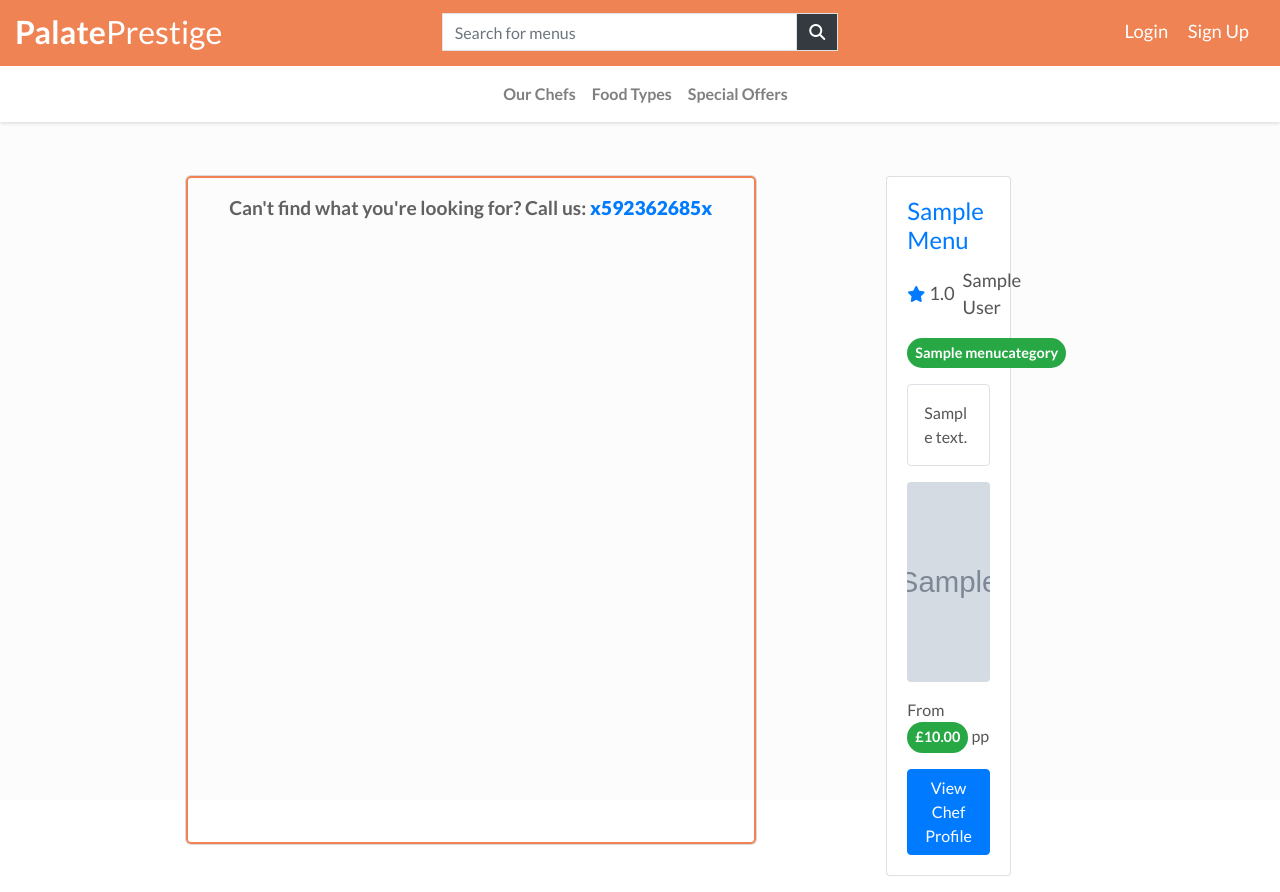
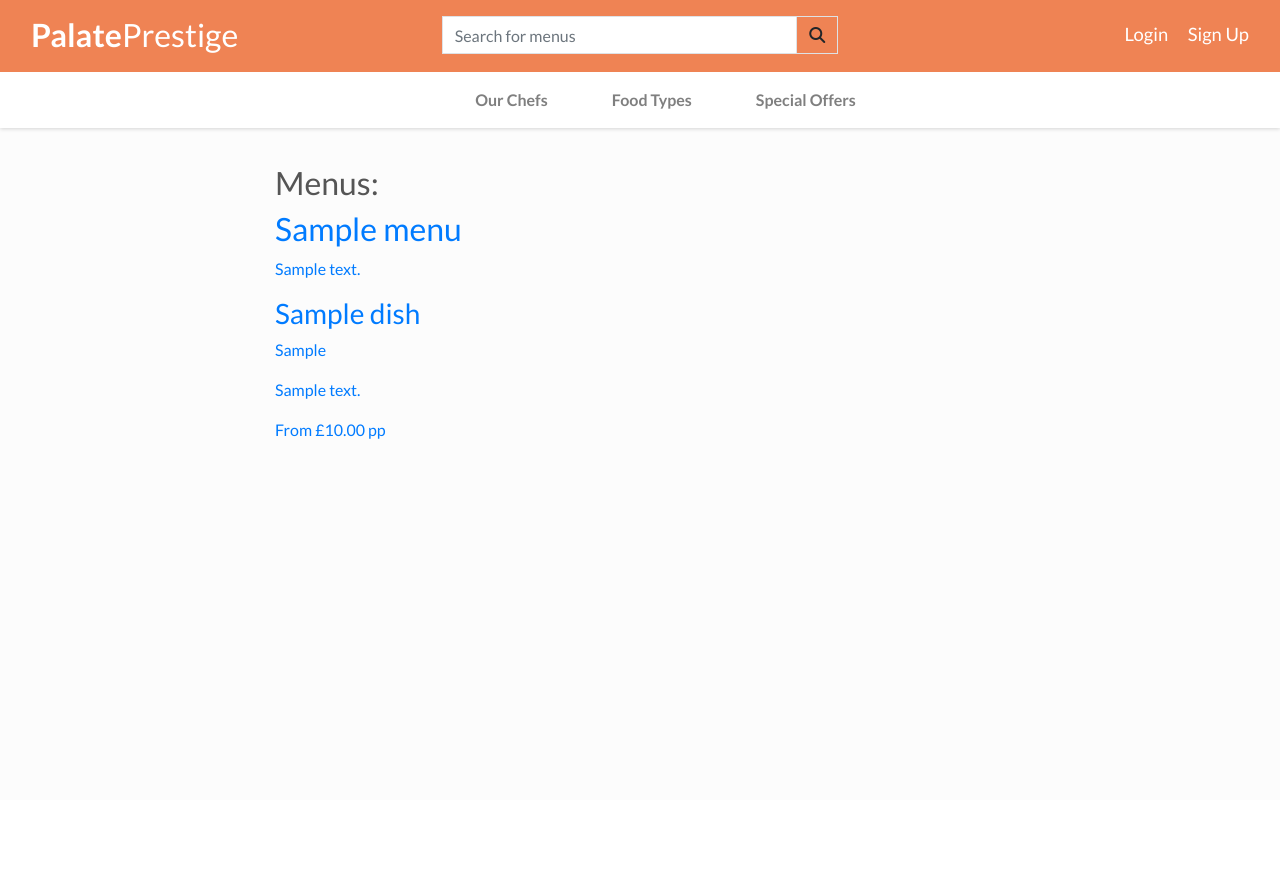
Before and after one commit to JiiXaa/PalatePrestige, a Django app: page /menus/ in a window 1280 px wide. After the commit the page ends 439 px from the top, so only its background shows below. Run offline with Django 3.2, Linux system fonts and the light colour scheme; tables that the repository leaves empty hold one stand-in row (values such as "Sample post"); grey boxes marked "Sample" are stand-in pictures; some libraries are stand-ins or nearby versions.

Commit message:
Revert "Styled the all menus page, and refactored bootstrap classes to work with version 5 instead of 4."
This reverts commit 1aeb0673cf08c1cb7ab2d4e768fe37dc2e1a4fb5.

```diff
--- a/menus/templates/menus.html
+++ b/menus/templates/menus.html
@@ -2,62 +2,49 @@
 {% load static %}
 
 {% block extra_js %}
+    <!-- Chef's availability JS -->
+    <script src="{% static 'js/bookings/index.js' %}"></script>
 {% endblock %}
 
 {% block extra_css %}
 {% endblock %}
 
+{% block page_header %}
+  <div class="container header-container">
+    <div class="row">
+      <div class="col"></div>
+    </div>
+  </div>
+{% endblock %}
+
 {% block content %}
   <div class="overlay"></div>
-<div class="container mt-custom-10rem mt-custom-7rem">
+  <div class="container fluid">
     <div class="row">
-      <div class="col-10 col-lg-6 mx-auto mb-5 pt-3 call-cta">
-        <p class="text-center text-grey-dark">
-          Can't find what you're looking for? Call us:
-          <a href="tel:+x592362685x" class="text-primary"><strong>x592362685x</strong></a>
-        </p>
+      <div class="col-12 col-md-6 col-lg-4 offset-lg-2">
+        <h2>Menus:</h2>
+        {% if user.is_authenticated and user.chef %}
+        <a href="{% url 'add_menu' %}" class="btn btn-primary">Add Menu</a>
+        {% endif %}
+        {% for menu in all_menus %}
+          <div class="row">
+            <div class="col-12">
+              <a href="{% url 'menu_detail' menu_id=menu.id %}">
+                <div>
+                  <h2>{{ menu.title }}</h2>
+                  <p>{{ menu.description }}</p>
+                  {% for dish in menu.dishes.all %}
+                    <h3>{{ dish.name }}</h3>
+                    <p>{{ dish.category }}</p>
+                    <p>{{ dish.description }}</p>
+                  {% endfor %}
+                  <p>From &#163;{{ menu.price }} pp </p>
                 </div>
-        {% if user.is_authenticated and user.chef %}
-        <div class="col-12 text-center mb-4">
-            <a href="{% url 'add_menu' %}" class="btn btn-primary">Add Menu</a>
-        </div>
-        {% endif %}
-        <div class="card-deck">
-          {% for menu in all_menus %}
-            {% for dish in menu.dishes.all %}
-            <!-- Check if first main dish has an image. Only show cards that have image. -->
-              {% if forloop.counter == 1 and dish.image %}
-                <div class="col-12 col-md-6 mb-3">
-                  <div class="card chef-menu-card h-100" data-menu-id="{{ menu.id }}" data-menu-title="{{ menu.title }}" data-chef-id="{{ menu.chef.user_id }}" data-chef-first-name="{{ menu.chef.user.first_name }}" data-chef-last-name="{{ menu.chef.user.last_name }}" data-menu-price="{{ menu.price }}">
-                    <div class="card-body">
-                      <a href="{% url 'menu_detail' menu_id=menu.id %}">
-                        <h4 class="card-title">{{ menu.title|title }}</h4>
               </a>
-                      <div class="d-flex align-items-center mb-3">
-                        <div class="d-flex align-items-center mr-2">
-                          <i class="fas fa-star text-primary mr-1"></i>
-                          <span class="review-span " style="font-size: 1.15rem;">{{ menu.chef.average_rating }}</span>
-                        </div>
-                        <p class="mb-0" style="font-size: 1.15rem;">{{ menu.chef.user.first_name }} {{ menu.chef.user.last_name }}</p>
-                      </div>
-                      <p class="badge badge-pill badge-success p-2" style="font-size: 0.9rem;">{{ menu.menu_category|capfirst }}</p>
-                      <div class="border rounded p-3 mb-3">
-                        <p class="card-text">{{ menu.description|capfirst }}</p>
-                      </div>
-                      <div class="chef-menu-card-content mb-3">
-                        <img src="{{ dish.image.url }}" alt="{{ dish.name }}" class="img-fluid rounded" style="height: 200px; object-fit: cover;">
-                      </div>
-                      <p>From <span class="badge badge-pill badge-success p-2" style="font-size: 0.9rem;">&#163;{{ menu.price }}</span> pp</p>
-                      <a href="{% url 'chef_detail' chef_id=menu.chef.user_id %}" class="btn btn-primary">View Chef Profile</a>
             </div>
         </div>
-                </div>
-              {% endif %}
-            {% endfor %}
         {% endfor %}
       </div>
     </div>
   </div>
-
-
 {% endblock %}
--- a/static/css/base.css
+++ b/static/css/base.css
@@ -9,7 +9,6 @@
   --accent-color-text: #000000;
 
   --text-black: #000000;
-  --text-grey-dark: #616161;
 
   --card-border-radius: 5px;
   --card-box-shadow: rgba(99, 99, 99, 0.2) 0px 2px 8px 0px;
@@ -157,21 +156,6 @@ html {
   color: #fff !important;
 }
 
-.text-grey-dark {
-  color: var(--text-grey-dark) !important;
-}
-
-.call-cta {
-  border: solid 2px var(--primary-color);
-  border-radius: 5px;
-  padding: 0.5rem 1rem 0.3rem;
-  font-size: 1.2rem;
-  font-weight: 600;
-  text-decoration: none;
-  box-shadow: rgba(0, 0, 0, 0.02) 0px 1px 3px 0px,
-    rgba(27, 31, 35, 0.15) 0px 0px 0px 1px;
-}
-
 .fa-xmark {
   cursor: pointer;
   color: #d32f2f;
@@ -186,13 +170,9 @@ html {
     rgba(27, 31, 35, 0.15) 0px 0px 0px 1px;
 }
 
-.custom-dropdown {
-  min-width: 250px;
-}
-
 @media screen and (min-width: 768px) {
   .mt-custom-10rem {
-    margin-top: 11rem;
+    margin-top: 10rem;
   }
 }
 
--- a/templates/base.html
+++ b/templates/base.html
@@ -28,7 +28,9 @@
     {% block corejs %}
     <!-- TODO: Fix double imports of the Bootstrap before styling!!! -->
     <script src="https://kit.fontawesome.com/733177767a.js" crossorigin="anonymous"></script>
-
+    <script src="https://cdn.jsdelivr.net/npm/jquery@3.5.1/dist/jquery.slim.min.js" integrity="sha384-DfXdz2htPH0lsSSs5nCTpuj/zy4C+OGpamoFVy38MVBnE+IbbVYUew+OrCXaRkfj" crossorigin="anonymous"></script>
+    <script src="https://cdn.jsdelivr.net/npm/popper.js@1.16.1/dist/umd/popper.min.js" integrity="sha384-9/reFTGAW83EW2RDu2S0VKaIzap3H66lZH81PoYlFhbGU+6BZp6G7niu735Sk7lN" crossorigin="anonymous"></script>
+    <script src="https://cdn.jsdelivr.net/npm/bootstrap@4.6.2/dist/js/bootstrap.min.js" integrity="sha384-+sLIOodYLS7CIrQpBjl+C7nPvqq+FbNUBDunl/OZv93DB7Ln/533i8e/mZXLi/P+" crossorigin="anonymous"></script>
     <script src="https://cdn.jsdelivr.net/npm/@popperjs/core@2/dist/umd/popper.min.js"></script>
     <script src="https://cdn.jsdelivr.net/npm/bootstrap@5.1.3/dist/js/bootstrap.min.js"></script>
     {% endblock %}
@@ -43,16 +45,16 @@
     <header id="headernav" class="container-fluid fixed-top">
       <div id="topnav" class="row bg-white pt-lg-2 d-none d-lg-flex">
         <div class="col-12 col-lg-4 my-auto py-1 py-lg-0 text-center text-lg-left">
-          <a href="{% url 'home' %}" class="navbar-brand">
+          <a href="{% url 'home' %}" class="nav-link main-logo-link">
             <h2 class="logo-font text-white my-0"><strong>Palate</strong>Prestige</h2>
           </a>
         </div>
         <div class="col-12 col-lg-4 my-auto py-1 py-lg-0">
           <form method="GET" action="{% url 'menus' %}">
             <div class="input-group w-100">
-              <input type="text" name="q" placeholder="Search for menus" class="form-control border border-black rounded-0">
+              <input type="text" name="q" placeholder="Search for menus" class="form-control border border-black rounded-0" >
               <div class="input-group-append">
-                <button type="submit" class="form-control btn btn-dark border border-black rounded-0">
+                <button type="submit" class="form-control btn btn-black border border-black rounded-0">
                   <span class="icon">
                     <i class="fas fa-search"></i>
                   </span>
@@ -62,33 +64,33 @@
           </form>
         </div>
         <div class="col-12 col-lg-4 my-auto py-1 py-lg-0">
-          <ul class="list-inline text-center text-lg-end my-0 d-flex">
+          <ul class="list-inline list-unstyled text-center text-lg-right my-0">
             {% if request.user.is_authenticated %}
-                <li class="list-inline-item dropdown mr-2 ml-auto">
-                    <a href="#" class="text-white nav-link" id="user-options" data-bs-toggle="dropdown" aria-haspopup="true">
+            <li class="list-inline-item dropdown mr-2">
+              <a href="#" class="text-white nav-link" id="user-options" data-toggle="dropdown" aria-haspopup="true" aria-expanded="false">
                 <div class="text-center">
                   <i class="fas fa-user" style="font-size: 1.25rem;"></i>
                 </div>
                 <span class="d-none d-lg-inline-block" style="font-size: 1.15rem;">My Account</span>
               </a>
-                    <ul class="dropdown-menu border-0" aria-labelledby="user-options">
+                <div class="dropdown-menu border-0" aria-labelledby="user-options">
                     {% if request.user.is_superuser %}
-                            <li><a href="#" class="dropdown-item">Admin</a></li>
+                        <a href="#" class="dropdown-item">Admin</a>
                     {% endif %}
                     {% if user.is_authenticated %}
                       {% if user|has_group:'Chef' %}
-                                <li><a href="{% url 'chef_detail' chef_id=user.id %}" class="dropdown-item">My Profile</a></li>
+                        <a href="{% url 'chef_detail' chef_id=user.id %}" class="dropdown-item">My Profile</a>
                       {% elif user|has_group:'Customer' %}
-                                <li><a href="{% url 'customer_detail' customer_id=user.id %}" class="dropdown-item">My Profile</a></li>
+                        <a href="{% url 'customer_detail' customer_id=user.id %}" class="dropdown-item">My Profile</a>
                       {% endif %}
                     {% endif %}
-                        <li><a href="#" class="dropdown-item">My Bookings</a></li>
-                        <li><a href="#" class="dropdown-item">My Reviews</a></li>
-                        <li><a href="{% url 'account_logout' %}" class="dropdown-item">Logout</a></li>
-                    </ul>
+                    <a href="#" class="dropdown-item">My Bookings</a>
+                    <a href="#" class="dropdown-item">My Reviews</a>
+                    <a href="{% url 'account_logout' %}" class="dropdown-item">Logout</a>
+                </div>
             </li>
             {% else %}
-                <li class="list-inline-item ml-auto" style="font-size: 1.15rem;">
+              <li class="list-inline-item" style="font-size: 1.15rem;">
                 <a href="{% url 'account_login' %}" class="mr-3 text-white">Login</a>
                 <a href="{% url 'account_signup' %}" class="mr-3 text-white">Sign Up</a>
               </li>
@@ -97,13 +99,12 @@
         </div>
       </div>
       <div class="row bg-white">
-        <nav class="navbar navbar-expand-lg navbar-light d-flex justify-content-center align-items-center w-100">
+        <nav class="navbar navbar-expand-lg navbar-light w-100">
           {% include "includes/mobile-top-header.html" %}
           {% include "includes/main-nav.html" %}
         </nav>
       </div>
     </header>
-
 
     {% if messages %}
     <div class="fixed-bottom">
--- a/templates/includes/main-nav.html
+++ b/templates/includes/main-nav.html
@@ -1,39 +1,39 @@
 <div class="collapse navbar-collapse" id="main-nav">
-    <ul class="navbar-nav mx-auto">
+  <ul class="navbar-nav w-auto mx-auto">
       <li class="nav-item dropdown">
-        <a class="logo-font font-weight-bold nav-link text-black me-5" href="#" id="all-chefs-link" data-bs-toggle="dropdown" aria-expanded="false">
+          <a class="logo-font font-weight-bold nav-link text-black mr-5" href="#" id="all-chefs-link" data-toggle="dropdown" aria-haspopup="true" aria-expanded="false">
               Our Chefs
           </a>
-        <ul class="dropdown-menu border-0" aria-labelledby="all-chefs-link">
-          <li><a href="#" class="dropdown-item">By Price</a></li>
-          <li><a href="#" class="dropdown-item">By Rating</a></li>
-          <li><a href="#" class="dropdown-item">By Category</a></li>
-          <li><a href="{% url 'chefs' %}" class="dropdown-item">All Chefs</a></li>
-        </ul>
+          <div class="dropdown-menu border-0" aria-labelledby="all-chefs-link">
+              <a href="" class="dropdown-item">By Price</a>
+              <a href="" class="dropdown-item ">By Rating</a>
+              <a href="" class="dropdown-item ">By Category</a>
+              <a href="{% url 'chefs' %}" class="dropdown-item">All Chefs</a>
+          </div>
       </li>
 
       <li class="nav-item dropdown">
-        <a class="logo-font font-weight-bold nav-link text-black me-5" href="#" id="food-link" data-bs-toggle="dropdown" aria-expanded="false">
+          <a class="logo-font font-weight-bold nav-link text-black mr-5" href="#" id="food-link" data-toggle="dropdown" aria-haspopup="true" aria-expanded="false">
               Food Types
           </a>
-        <ul class="dropdown-menu border-0" aria-labelledby="food-link">
-          <li><a href="{% url 'menus' %}?category=Mediterranean" class="dropdown-item">Mediterranean</a></li>
-          <li><a href="{% url 'menus' %}?category=Indian" class="dropdown-item">Indian</a></li>
-          <li><a href="{% url 'menus' %}?category=Thai" class="dropdown-item">Thai</a></li>
-          <li><a href="{% url 'menus' %}?category=Japanese" class="dropdown-item">Japanese</a></li>
-          <li><a href="{% url 'menus' %}" class="dropdown-item">All types</a></li>
-        </ul>
+          <div class="dropdown-menu border-0" aria-labelledby="clothing-link">
+              <a href="{% url 'menus'%}?category=Mediterranean" class="dropdown-item">Mediterranean</a>
+              <a href="{% url 'menus'%}?category=Indian" class="dropdown-item">Indian</a>
+              <a href="{% url 'menus'%}?category=Thai" class="dropdown-item">Thai</a>
+              <a href="{% url 'menus'%}?category=Japanese" class="dropdown-item">Japanese</a>
+              <a href="{% url 'menus'%}" class="dropdown-item">All types</a>
+          </div>
       </li>
 
       <li class="nav-item dropdown">
-        <a class="logo-font font-weight-bold nav-link text-black" href="#" id="specials-link" data-bs-toggle="dropdown" aria-expanded="false">
+          <a class="logo-font font-weight-bold nav-link text-black" href="#" id="specials-link" data-toggle="dropdown" aria-haspopup="true" aria-expanded="false">
               Special Offers
           </a>
-        <ul class="dropdown-menu border-0" aria-labelledby="specials-link">
-          <li><a href="#" class="dropdown-item">New Deals</a></li>
-          <li><a href="#" class="dropdown-item">Last Minute</a></li>
-          <li><a href="#" class="dropdown-item">All Specials</a></li>
-        </ul>
+          <div class="dropdown-menu border-0" aria-labelledby="specials-link">
+              <a href="" class="dropdown-item">New Deals</a>
+              <a href="" class="dropdown-item">Last Minute</a>
+              <a href="" class="dropdown-item">All Specials</a>
+          </div>
       </li>
   </ul>
 </div>
--- a/templates/includes/mobile-top-header.html
+++ b/templates/includes/mobile-top-header.html
@@ -1,26 +1,30 @@
 {% load static %}
 {% load group_filter %}
-<ul class="list-inline mb-0">
-    <li class="list-inline-item dropdown">
-        <a class="text-black nav-link d-block d-lg-none" href="#" id="mobile-search" data-bs-toggle="dropdown" aria-expanded="false">
+<ul class="">
+  <li class="list-inline-item">
+    <a class="text-black nav-link d-block d-lg-none" href="#" id="mobile-search" data-toggle="dropdown" aria-haspopup="true" aria-expanded="false">
         <div class="text-center">
             <div><i class="fas fa-search fa-lg"></i></div>
             <p class="my-0">Search</p>
         </div>
     </a>
-        <div class="dropdown-menu custom-dropdown border-0 w-100 p-3 rounded-0 my-0" aria-labelledby="mobile-search">
-            <form class="form d-flex" method="GET" action="">
-              <div class="input-group">
-                <input class="form-control form-control-sm border border-black rounded-0" type="text" name="q" placeholder="Search our site">
-                <button class="btn btn-black border border-black rounded-0 d-flex align-items-center" type="submit">
+    <div class="dropdown-menu border-0 w-100 p-3 rounded-0 my-0" aria-labelledby="mobile-search">
+        <form class="form" method="GET" action="">
+            <div class="input-group w-100">
+                <input class="form-control border border-black rounded-0" type="text" name="q" placeholder="Search our site">
+                <div class="input-group-append">
+                    <button class="form-control form-control btn btn-black border border-black rounded-0" type="submit">
+                        <span class="icon">
                             <i class="fas fa-search"></i>
+                        </span>
                     </button>
+                </div>
             </div>
         </form>
     </div>
 </li>
 <li class="list-inline-item dropdown">
-        <a class="text-black nav-link d-block d-lg-none" href="#" id="user-options" data-bs-toggle="dropdown" aria-expanded="false">
+    <a class="text-black nav-link d-block d-lg-none" href="#" id="user-options" data-toggle="dropdown" aria-haspopup="true" aria-expanded="false">
         <div class="text-center">
             <div><i class="fas fa-user fa-lg"></i></div>
             <p class="my-0">Browse</p>
@@ -44,4 +48,16 @@
         {% endif %}
     </div>
 </li>
+{% if request.user.is_authenticated and user|has_group:'Customer'%}
+    <li class="list-inline-item">
+        <button id="openMobileBookingModalBtn" class="btn btn-link nav-link d-block d-lg-none" data-toggle="modal" data-target="#mobileBookingModal">
+        <div class="text-center">
+            <div><i class="fas fa-shopping-bag fa-lg"></i></div>
+            <p class="my-0">
+                <span id="totalPriceIcon" class="badge-primary badge badge-pill">£0</span>
+            </p>
+        </div>
+        </button>
+    </li>
+{% endif %}
 </ul>
```
Also changed, not shown: bookings/static/js/index.js (+6 -8 lines), users/templates/chefs/chef_detail.html (+3 -6 lines). Lines whose indentation alone changed are shown as unchanged.
